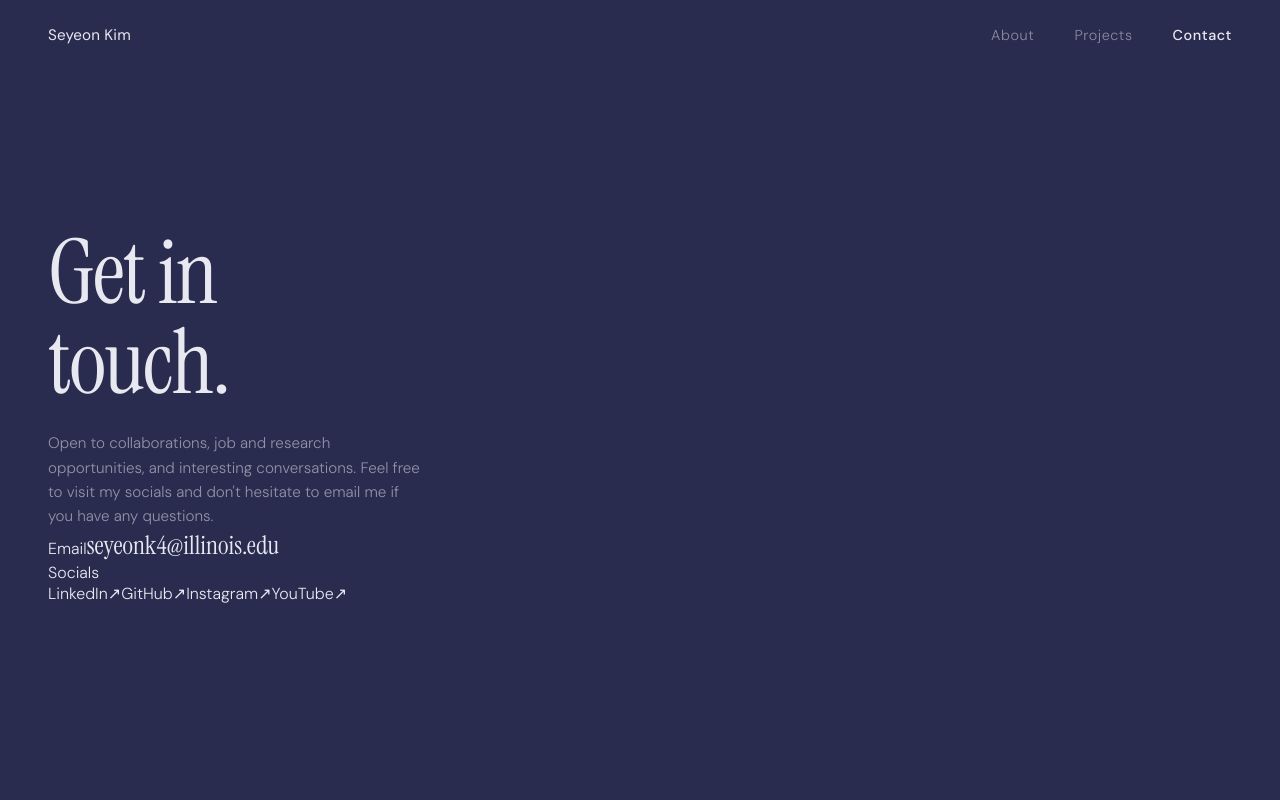
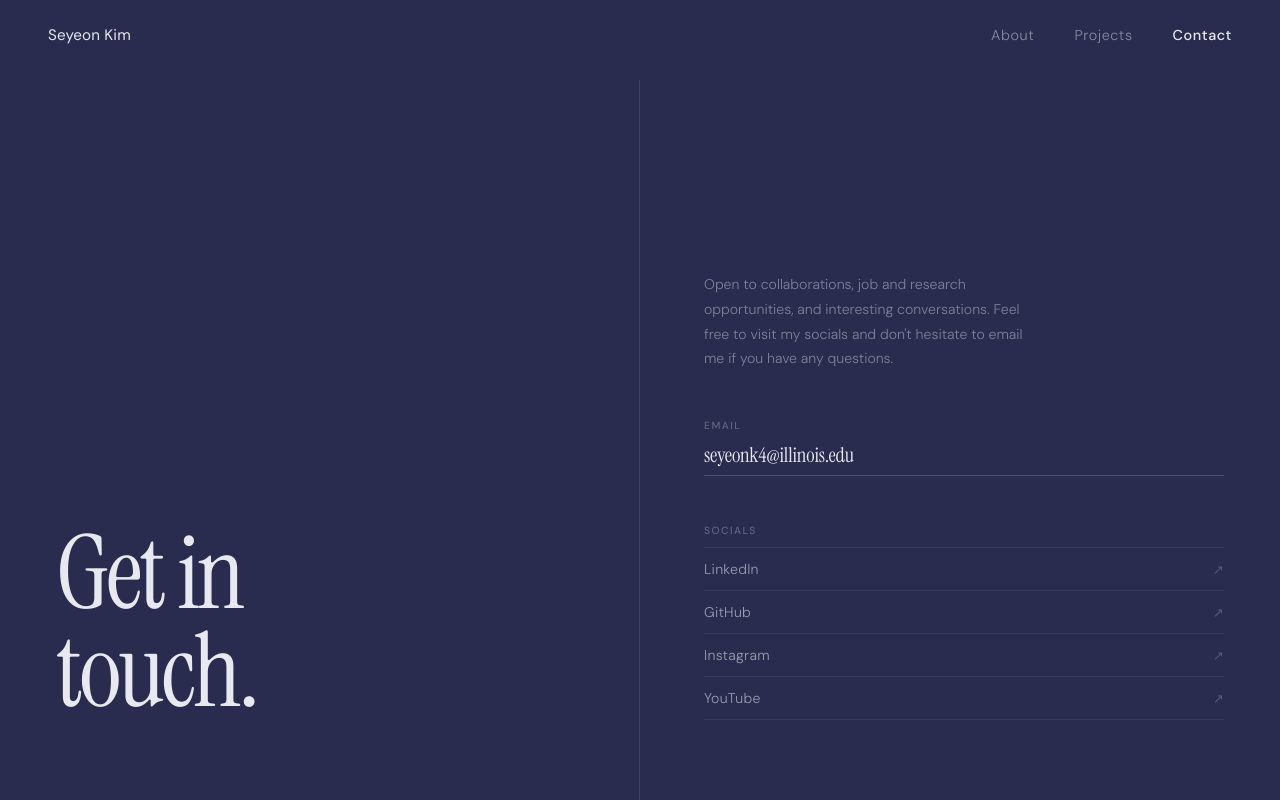
Before and after one commit to sageskim/sage-portfolio, a Next.js app: page /contact in a window 1280 px wide. Built offline with nearby package versions, Linux system fonts and the light colour scheme.

Commit message:
Update globals.css

```diff
--- a/app/globals.css
+++ b/app/globals.css
@@ -324,95 +324,109 @@ ul { list-style: none; }
    CONTACT PAGE
 ───────────────────────────────────────── */
 .contact-page {
-  padding: 7rem 3rem 5rem;
+  padding: 0;
   min-height: 100vh;
   display: flex;
-  flex-direction: column;
-  justify-content: center;
+  align-items: center;
   color: #e8e8f0;
 }
-.contact-intro { margin-bottom: 3rem; }
+
+.contact-grid {
+  display: grid;
+  grid-template-columns: 1fr 1fr;
+  width: 100%;
+  min-height: 100vh;
+  padding-top: 5rem;
+}
+
+/* Left */
+.contact-left {
+  display: flex;
+  align-items: flex-end;
+  padding: 4rem 4rem 5rem 3.5rem;
+  border-right: 1px solid rgba(232, 232, 240, 0.1);
+}
+
 .contact-heading {
   font-family: var(--font-serif);
-  font-size: clamp(3rem, 7vw, 7rem);
+  font-size: clamp(4rem, 8vw, 8.5rem);
   font-weight: 400;
-  line-height: 1;
-  letter-spacing: -0.02em;
-  margin-bottom: 1.5rem;
+  line-height: 0.95;
+  letter-spacing: -0.03em;
   color: #e8e8f0;
 }
-.contact-sub {
-  font-size: 0.95rem;
-  color: rgba(232, 232, 240, 0.55);
-  line-height: 1.6;
-  max-width: 380px;
+
+/* Right */
+.contact-right {
+  display: flex;
+  flex-direction: column;
+  justify-content: flex-end;
+  padding: 4rem 3.5rem 5rem 4rem;
+  gap: 3rem;
 }
 
-/* Email — prominent block */
-.contact-email-block {
-  display: flex;
-  align-items: center;
-  gap: 1.5rem;
-  padding: 1.6rem 0;
-  border-top: 1px solid rgba(232, 232, 240, 0.15);
-  border-bottom: 1px solid rgba(232, 232, 240, 0.15);
-  margin-bottom: 0.5rem;
-  transition: opacity 0.2s;
+.contact-sub {
+  font-size: 0.88rem;
+  color: rgba(232, 232, 240, 0.45);
+  line-height: 1.75;
+  max-width: 340px;
 }
-.contact-email-block:hover { opacity: 0.75; }
-.contact-email-block:hover .contact-email-arrow {
-  transform: translate(3px, -3px);
-  color: #BCEDFF;
+
+/* Section label */
+.contact-section-label {
+  display: block;
+  font-size: 0.65rem;
+  font-weight: 500;
+  letter-spacing: 0.14em;
+  text-transform: uppercase;
+  color: rgba(232, 232, 240, 0.3);
+  margin-bottom: 0.65rem;
 }
-.contact-email-label {
-  font-size: 0.72rem;
-  font-weight: 500;
-  letter-spacing: 0.1em;
-  text-transform: uppercase;
-  color: rgba(232, 232, 240, 0.45);
-  width: 90px;
-  flex-shrink: 0;
-}
+
+/* Email */
+.contact-email-section { display: flex; flex-direction: column; }
+
 .contact-email-value {
   font-family: var(--font-serif);
-  font-size: clamp(1.1rem, 2vw, 1.6rem);
+  font-size: clamp(1rem, 1.6vw, 1.35rem);
   color: #e8e8f0;
-  flex: 1;
+  letter-spacing: -0.01em;
+  transition: opacity 0.2s;
+  border-bottom: 1px solid rgba(232, 232, 240, 0.2);
+  padding-bottom: 0.4rem;
+  display: inline-block;
 }
-.contact-email-arrow {
-  font-size: 1.1rem;
-  color: rgba(232, 232, 240, 0.5);
-  transition: transform 0.2s, color 0.2s;
-  flex-shrink: 0;
+.contact-email-value:hover { opacity: 0.6; }
+
+/* Socials */
+.contact-socials-section { display: flex; flex-direction: column; }
+
+.contact-social-list {
+  display: flex;
+  flex-direction: column;
+  gap: 0;
 }
 
-/* Social links — label only */
-.contact-links { display: flex; flex-direction: column; max-width: 600px; }
-.contact-link-item {
+.contact-social-link {
   display: flex;
   align-items: center;
   justify-content: space-between;
-  padding: 1rem 0;
-  border-bottom: 1px solid rgba(232, 232, 240, 0.1);
-  transition: opacity 0.2s;
+  padding: 0.75rem 0;
+  border-bottom: 1px solid rgba(232, 232, 240, 0.08);
+  font-size: 0.88rem;
+  font-weight: 300;
+  color: rgba(232, 232, 240, 0.6);
+  letter-spacing: 0.02em;
+  transition: color 0.2s;
 }
-.contact-link-item:hover { opacity: 0.6; }
-.contact-link-item:hover .contact-link-arrow {
-  transform: translate(3px, -3px);
-  color: #BCEDFF;
-}
-.contact-link-label {
-  font-size: 0.82rem;
-  font-weight: 400;
-  letter-spacing: 0.06em;
-  text-transform: uppercase;
-  color: rgba(232, 232, 240, 0.55);
-}
-.contact-link-arrow {
-  font-size: 0.9rem;
-  color: rgba(232, 232, 240, 0.35);
+.contact-social-link:first-child { border-top: 1px solid rgba(232, 232, 240, 0.08); }
+.contact-social-link:hover { color: #e8e8f0; }
+.contact-social-link:hover .contact-social-arrow { color: #BCEDFF; transform: translate(2px, -2px); }
+
+.contact-social-arrow {
+  font-size: 0.8rem;
+  color: rgba(232, 232, 240, 0.25);
   transition: transform 0.2s, color 0.2s;
-  flex-shrink: 0;
 }
 
 /* ─────────────────────────────────────────
@@ -445,5 +459,13 @@ ul { list-style: none; }
   .about-page, .projects-page, .contact-page { padding: 6rem 1.5rem 3rem; }
   .timeline-item { grid-template-columns: 1fr; gap: 0.4rem; }
   .project-item { grid-template-columns: 36px 1fr; gap: 0.75rem; }
-  .contact-heading { font-size: clamp(2.4rem, 12vw, 4rem); }
+  .contact-grid { grid-template-columns: 1fr; min-height: auto; }
+  .contact-left {
+    padding: 2.5rem 1.5rem 2rem;
+    border-right: none;
+    border-bottom: 1px solid rgba(232, 232, 240, 0.1);
+    align-items: flex-start;
+  }
+  .contact-right { padding: 2.5rem 1.5rem 4rem; gap: 2.5rem; }
+  .contact-heading { font-size: clamp(3.5rem, 16vw, 5rem); }
 }
```
